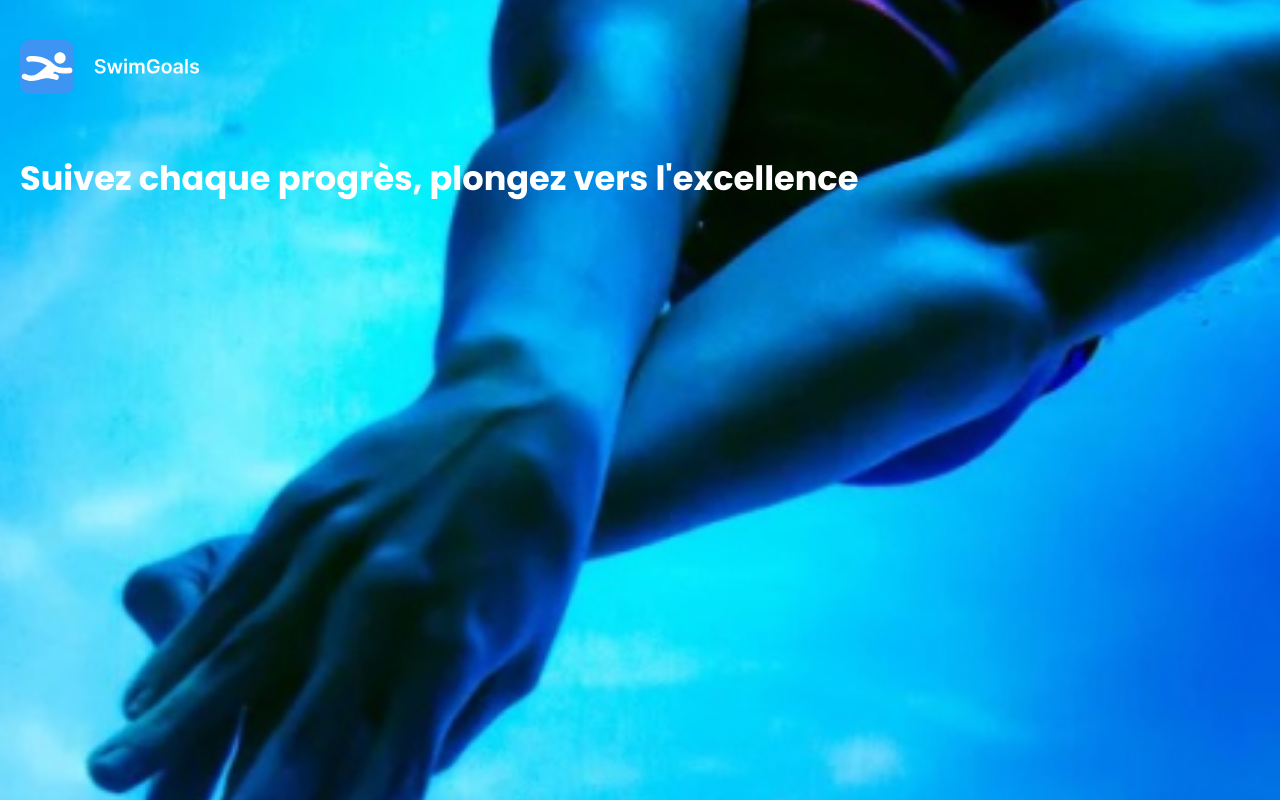
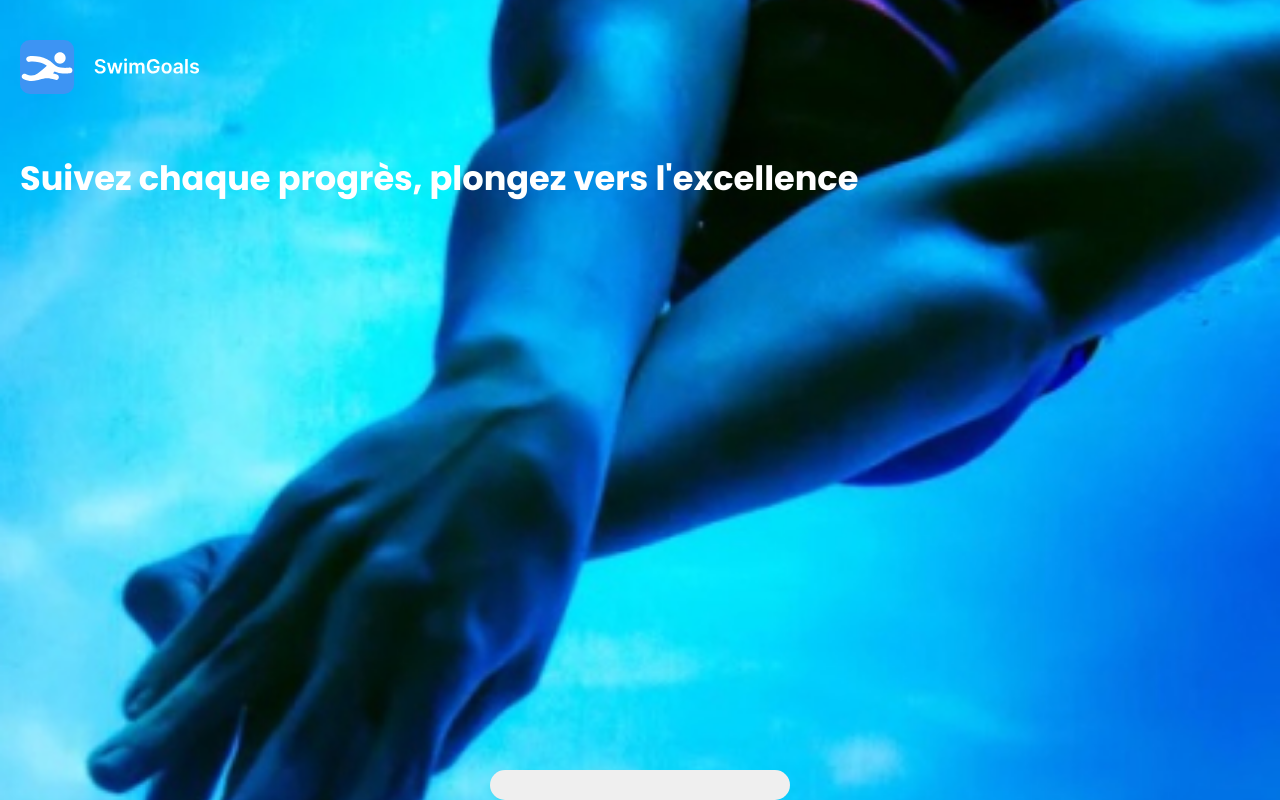
Before and after one commit to FaresBza/swimgoals_travail_bachelor, a Next.js app in the folder swimgoals_frontend/: page / in a window 1280 px wide. Built offline with nearby package versions, Linux system fonts and the light colour scheme.

Commit message:
Add style for home page

```diff
--- a/swimgoals_frontend/src/app/page.tsx
+++ b/swimgoals_frontend/src/app/page.tsx
@@ -1,10 +1,16 @@
+import Button from "./components/Button";
 import Header from "./components/Header";
+
+import './styles/Home.scss'
 import './styles/BackgroundImage.scss'
 
 export default function Home() {
   return (
     <div className="container">
       <Header />
+      <div className="button-container">
+        <Button />
+      </div>
     </div>
   )
 }
--- /dev/null
+++ b/swimgoals_frontend/src/app/styles/Home.scss
@@ -0,0 +1,8 @@
+.button-container {
+    display: flex;
+    flex-direction: column;
+    justify-content: flex-end;
+    gap: 10px;
+    width: 100vh;
+    max-width: 300px;
+}
```
